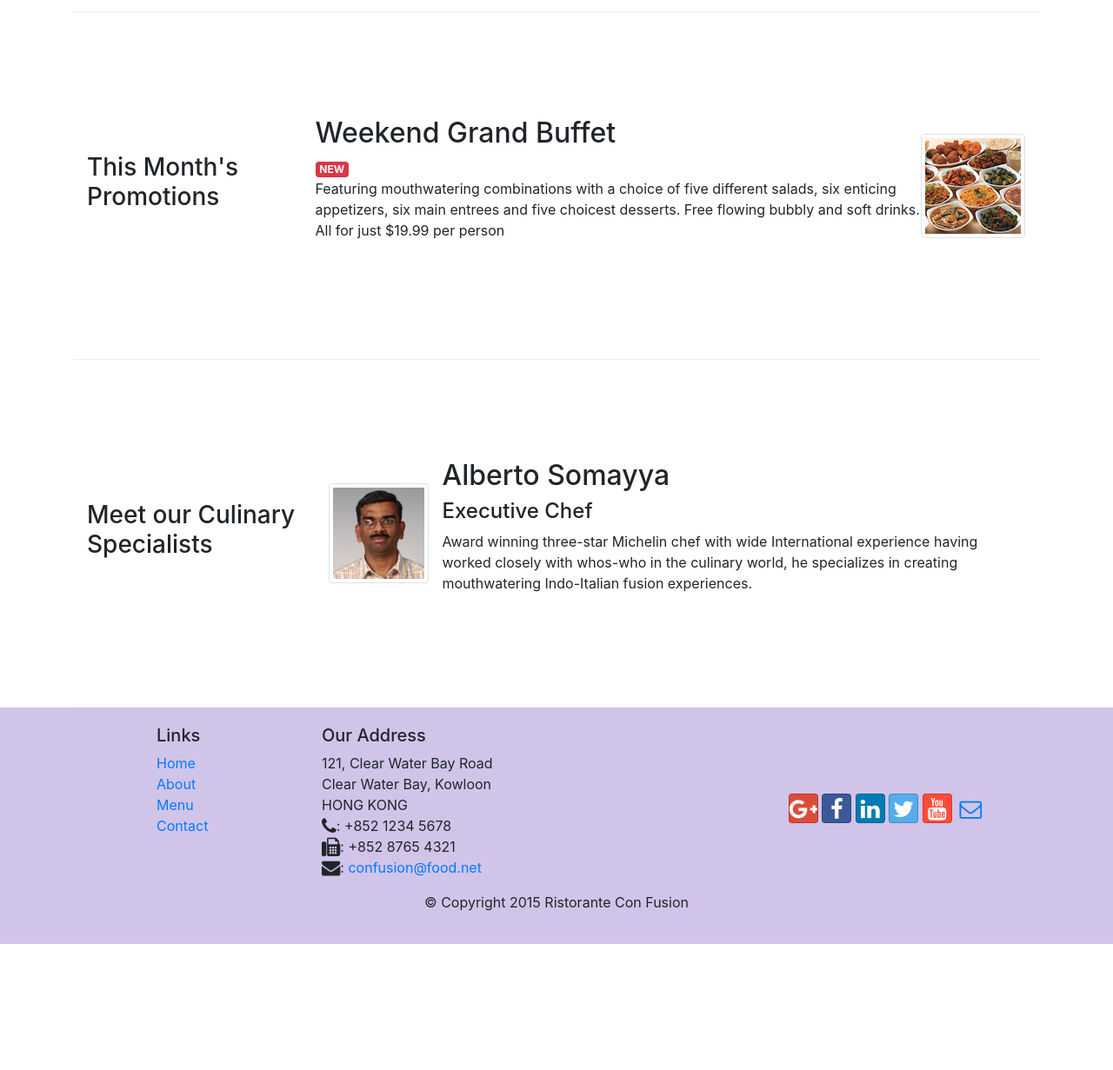
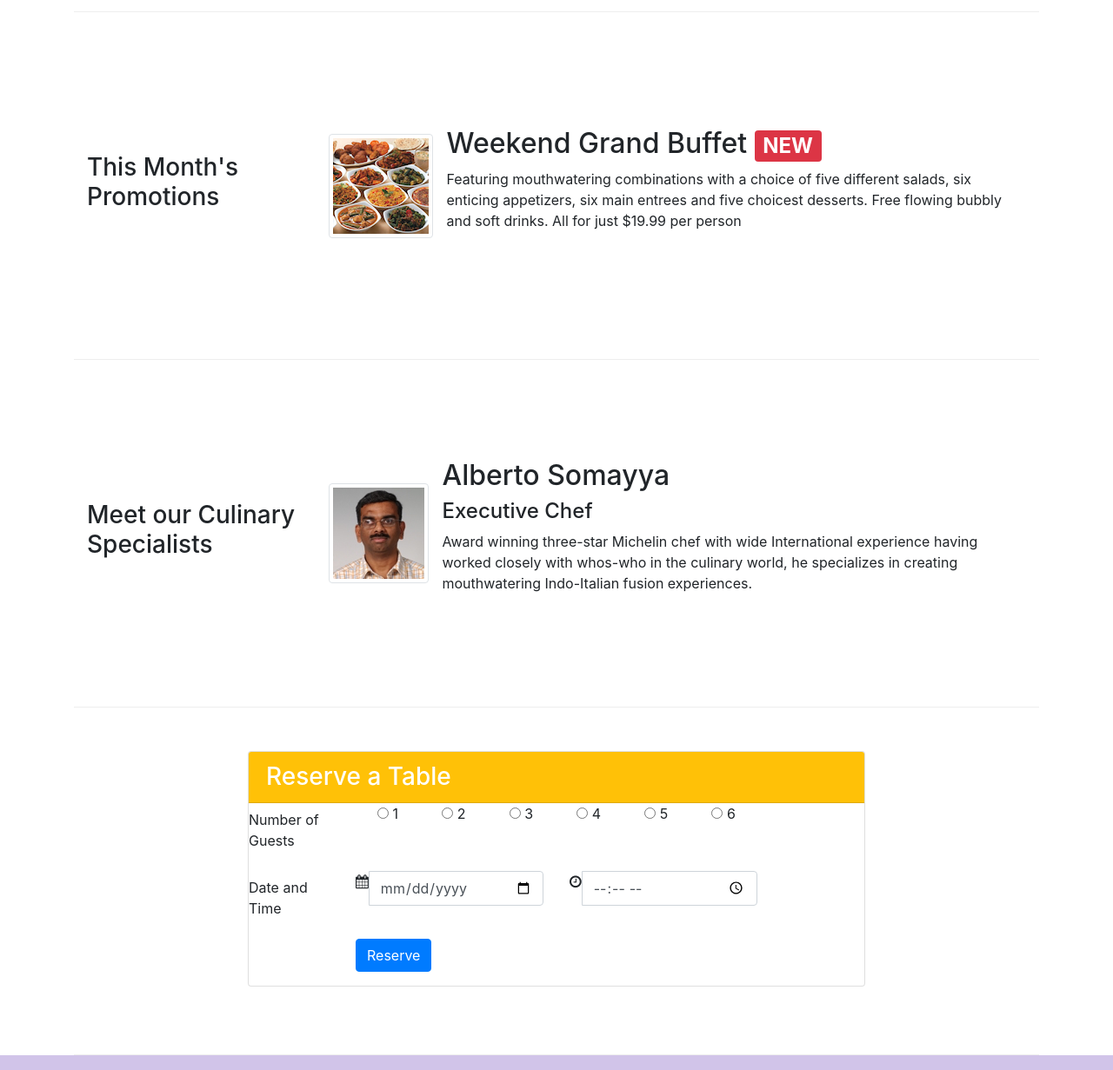
Before and after one commit to Rosseoko/RemindMe, a website: page index.html in a window 1280 px wide. Shown: the part 720-1951 px from the top of the page at 87% size. Before the commit the page ends 1806 px from the top, so only its background shows below. Drawn offline with nearby package versions, Linux system fonts and the light colour scheme.

Commit message:
Pre Asigment

```diff
--- a/index.html
+++ b/index.html
@@ -49,11 +49,11 @@
                     <h1>Ristorante con Fusion</h1>
                     <p>We take inspiration from the World's best cuisines, and create a unique fusion experience. Our lipsmacking creations will tickle your culinary senses!</p>
                 </div>
-                <div class="col col-sm-3 align-self-centered">
+                <div class="col col-sm align-self-center">
                     <img src="img/logo.png" class="img-fluid">
                 </div>
-                 <div class="col col-sm-3 row align-items-center align-self-centered ">
-                    <button type="submit" class="btn btn-warning btn-xs">Reserve Table</button>
+                 <div class="col-12 col-sm align-self-center">
+                  <a role="button" class="btn btn-block btn-warning btn-sm" href="#reserveForm">  Reserve Table </a>
                 </div>
             </div>
         </div>
@@ -79,18 +79,20 @@
             </div>
         </div>
 
-       <div class="row row-content align-items-center">
-            <div class="col-sm-4 col-md-3">
+        <div class="row row-content align-items-center">
+             <div class="col-sm-4 col-md-3 flex-first">
                 <h3>This Month's Promotions</h3>
             </div>
-
-            <div class="media-body">
-                    <h2 class="mt-0">Weekend Grand Buffet</h2> <span class="badge badge-danger">NEW</span>
-                    <p class="hidden-xs-down">Featuring mouthwatering combinations with a choice of five different salads, six enticing appetizers, six main entrees and five choicest desserts. Free flowing bubbly and soft drinks. All for just $19.99 per person </p>
+            <div class="col-sm col-md flex-last">
+                <div class="media">
+                    <img class="d-flex mr-3 img-thumbnail align-self-center flex-last"
+                         src="img/buffet.png" alt="Buffet">
+                    <div class="media-body">
+                        <h2 class="mt-0">Weekend Grand Buffet <span class="badge badge-danger"> NEW </span></h2>
+                        <p class="hidden-xs-down">Featuring mouthwatering combinations with a choice of five different salads, six enticing appetizers, six main entrees and five choicest desserts. Free flowing bubbly and soft drinks. All for just $19.99 per person </p>
+                    </div>
                 </div>
-                  <img class="d-flex mr-3 img-thumbnail align-self-center"
-                         src="img/buffet.png" alt="Uthappizza">
-
+            </div>
         </div>
 
         <div class="row row-content align-items-center">
@@ -112,12 +114,53 @@
                     </div>
                 </div>
             </div>
+        </div>
 
+        <div class="row row-content align-items-centered" id="reserveForm">
+             <div class="offset-md-2 col-xs-12 col-sm-8">
 
+                <div class="card">
+                    <h3 class="card-header bg-warning text-white">Reserve a Table</h3>
+                    <div class="card-block">
+                        <form role="form">
+                    <div class="form-group row">
+                        <label for="Guests" class="col-xs-2 col-sm-2 col-form-label">Number of Guests</label>
+                         <div class="d-flex justify-content-around form-group col-sm-8">
+                                    <label><input type="radio" name="guests"> 1</label>
+                                    <label><input type="radio" name="guests"> 2</label>
+                                    <label><input type="radio" name="guests"> 3</label>
+                                    <label><input type="radio" name="guests"> 4</label>
+                                    <label><input type="radio" name="guests"> 5</label>
+                                    <label><input type="radio" name="guests"> 6</label>
+                            </div>
+                    </div>
+                    <div class="form-group row">
+                        <label for="date" class="col-12 col-md-2 col-form-label">Date and Time</label>
+                        <div class="col-12 col-xs-12 col-sm-12 col-md-4">
+                            <div class="input-group">
+                                <div class="input-group-addon"><i class="fa fa-calendar" aria-hidden="true"></i></div>
+                                    <input type="date" class="form-control" id="date" name="date" placeholder="Date">
+                            </div>
+                        </div>
+                        <div class="col-12 col-xs-12 col-sm-12 col-md-4">
+                            <div class="input-group">
+                                <div class="input-group-addon"><i class="fa fa-clock-o" aria-hidden="true"></i></div>
+                                    <input type="time" class="form-control" id="time" name="time" placeholder="Time">
+                            </div>
+                        </div>
+                    </div>
+                    <div class="form-group row">
+                        <div class="offset-md-2 col-md-10">
+                            <button type="submit" class="btn btn-primary">Reserve</button>
+                        </div>
+                    </div>
+                </form>
+                    </div>
+                </div>
 
+            </div>
+        </div>
 
-
-        </div>
     </div>
 
     <footer class="footer">
```
